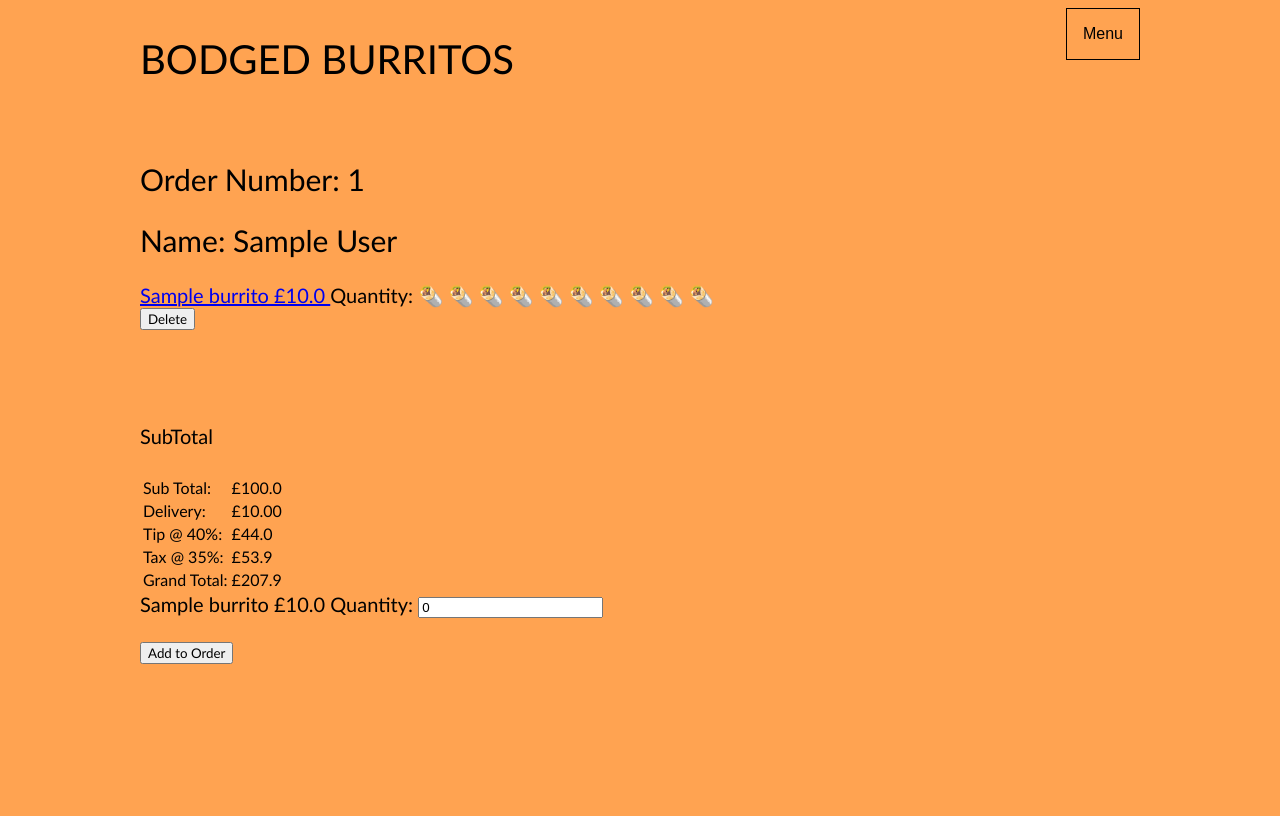
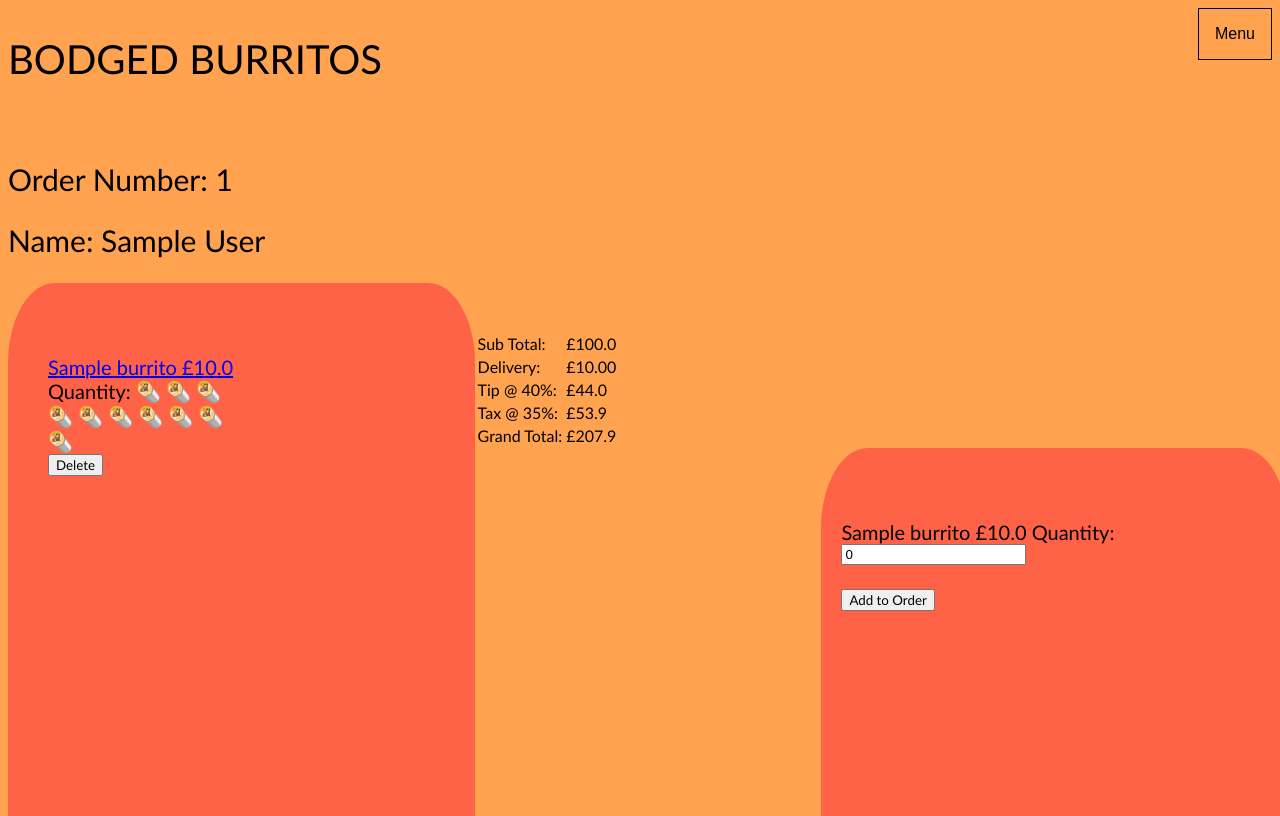
Before and after one commit to Neilroberts85/takeaway, a Flask app: page /orders/1 in a window 1280 px wide. Run offline with Flask 3, Linux system fonts and the light colour scheme; tables that the repository leaves empty hold one stand-in row (values such as "Sample post"); some libraries are stand-ins or nearby versions.

Commit message:
final day tweeking, if things go pear-shaped, use this

```diff
--- a/static/main.css
+++ b/static/main.css
@@ -3,16 +3,16 @@ body {background-color: #FFA351;
     font-weight: lighter;
     height: 100vh;
     font-size: 20px;
-
 }
 
-.wrapper {width: 1000px;
+.wrapper {width: 100%;
         margin: 0 auto;}
 
 .logo {float: left;}
 
 .main {position: absolute;
-    margin-top: 10%;}
+    margin-top: 10%;
+width: 100%;}
 
 .menu_button {background-color: transparent;
         color: black;
@@ -47,9 +47,7 @@ body {background-color: #FFA351;
 
 
 
-#footer {
-    width: 1000px;
-        margin: 0 auto;}
+
 
 
 
@@ -84,27 +82,55 @@ h5 {font-weight: lighter;}
 input[type="submit"] {font-weight: lighter;
 font-family: 'Gill Sans', 'Gill Sans MT', Calibri, 'Trebuchet MS', sans-serif;}
 
-/* Style the container */
-/* .order-container {
-    border: 1px solid #ccc;
-    padding: 20px;
-    margin: 20px;
-    width: 300px; /* Adjust the width as needed */
-    /* background-color: #fff;
-  } */
 
-  /* Style each section */
-  /* .section {
-    display: flex;
-    justify-content: space-evenly;
-    margin-bottom: 10px;
-  } */
 
-  /* Style the labels */
-  /* .summary-label {
-    font-weight: bold;
-  } */
+#left {background-color: tomato;
+        width: 33.33%;
+        float: left;
 
-  /* Style the values */
-  /* .summary-value {
-    font-weight: normal; */
+        padding-left: 20;
+        padding-right: 20;
+        border-color: #FFBE7B;
+        border-radius: 10%;
+        height: 800px;
+        }
+
+
+#right {background-color: tomato;
+        width: 33.33%;
+        float: right;
+
+    padding-left: 20;
+    padding-right: 20;
+    border-color: #FFBE7B;
+    border-radius: 10%;
+    height: 800px;
+    }
+
+
+#middle {
+        width: 33.33%;
+        margin: 0 auto;
+        border: 10;
+        font-size: 20px;
+
+
+        }
+
+#burritos {background-color: tomato;
+    width: 33.33%;
+    float: left;
+
+    padding-left: 20;
+    padding-right: 20;
+    border-color: #FFBE7B;
+    border-radius: 10%;
+    height: 800px;}
+
+.order-item {background-color: tomato;
+    padding-left: 20;
+    padding-right: 20;
+    border-color: #FFBE7B;
+    border-radius: 10%;
+    width: 200px;
+    height: 200px;}
--- a/templates/burritos.jinja
+++ b/templates/burritos.jinja
@@ -9,11 +9,14 @@
             <input type="number" name="price" id="price" step="0.01" min="0" max="100" placeholder="0.00" required>
             <input type="submit" value="Add Burrito">
 </form>
-
+<div id="burritos">
+<br><br>
+<h2>Menu</h2>
 {% for burrito in burritos%}
 
 {{ burrito.name }} £{{ burrito.price }}<br>
 
 {% endfor %}
+</div>
 
 {% endblock %}
--- a/templates/orders.jinja
+++ b/templates/orders.jinja
@@ -17,7 +17,7 @@
         <a href="/orders/{{ order.id }}" class="order-link">
           Order Number: {{ order.id }}<br>
           Name: {{ order.customer.customer_name }}
-        </a>
+        </a><br>
         <label for="completed">Completed:</label>
         <input type="checkbox" id="completed" name="completed" value="completed">
         <form class="delete-order-form" action="/orders/delete/{{ order.id }}" method="POST">
--- a/templates/show_order.jinja
+++ b/templates/show_order.jinja
@@ -1,11 +1,12 @@
 {% extends "base.jinja" %}
 
 {% block content %}
-
+<div class="show_order_page">
   <h2 class="order-header">Order Number: {{ order.id }}</h2>
   <h2 class="order-header">Name: {{ order.customer.customer_name }}</h2>
 
-
+<div id="left">
+<br><br><br>
   {% if order.burrito_orders %}
     <div class="order-items">
       {% for burrito_order in order.burrito_orders %}
@@ -18,19 +19,23 @@
     🌯
   {% endfor %}
 </span>
+
           <form class="delete-form" action="/burrito_order/delete/{{ burrito_order.id }}" method="POST">
             <input type="submit" class="delete-button" value="Delete">
           </form>
         </div>
       {% endfor %}
+
     </div>
   {% else %}
     <p class="empty-message">Empty</p>
   {% endif %}
+  </div>
 
   <br>
   <br>
-  <h4>SubTotal</h4>
+  <div id="middle">
+
 
   {% set ns = namespace(total = 0) %}
   {% for burrito_order in order.burrito_orders %}
@@ -62,15 +67,20 @@
     <td class="summary-value">£{{ ((((ns.total) * 1.4) * 1.35)) }}</td>
   </tr>
 </table>
+</div>
 
 
+<div id="right">
+  <form action="/orders/{{ order.id }}" method="POST">
+    <br><br><br>
+    {% for burrito in burritos %}
 
-  <form action="/orders/{{ order.id }}" method="POST">
-    {% for burrito in burritos %}
         <label for="{{ burrito.id }}" class="burrito-label">{{ burrito.name }} £{{ burrito.price }}     Quantity:</label>
         <input type="number" id="{{ burrito.id }}" name="{{ burrito.id }}" min="0" value="0" class="quantity-input">
       <br><br>
     {% endfor %}
         <input type="submit" value="Add to Order" class="add-to-order-button">
   </form>
+  </div>
+  </div>
 {% endblock %}
```
